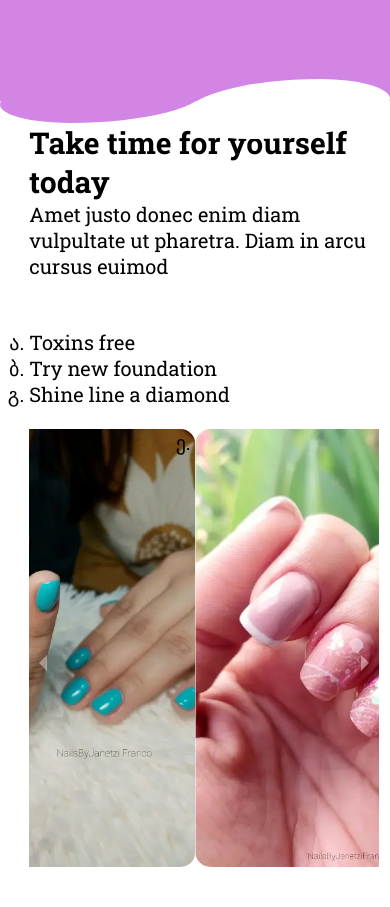
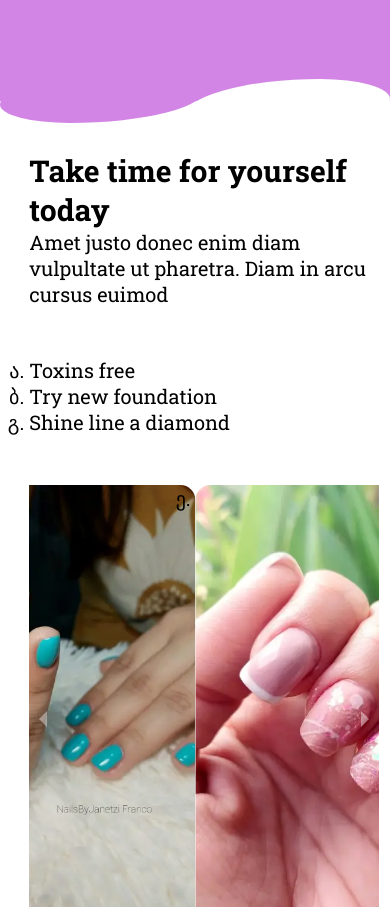
Before and after one commit to lamc305/Janef-Nails, a React (Vite) app: page / in a window 390 px wide. Shown: the part 1093-2000 px from the top of the page. Built offline with nearby package versions, Linux system fonts and the light colour scheme.

Commit message:
fix responsive design and de width of the carrusel

```diff
--- a/src/components/AboutMe/aboutMeStyles.css
+++ b/src/components/AboutMe/aboutMeStyles.css
@@ -2,12 +2,12 @@
 	max-height: 900px;
 	min-height: 100vh;
 	min-width: 100%;
-  background-color: #FEFFFE;
+	background-color: #fefffe;
 	display: flex;
 	justify-content: center;
 	align-items: center;
-  position: relative;
 }
+
 
 .aboutMe__container {
 	display: grid;
@@ -22,6 +22,12 @@
 	justify-content: center;
 	align-items: flex-start;
 	flex-direction: column;
+}
+
+@media (max-width: 768px) {
+	.aboutMe__containerText {
+		margin-top: 100px;
+	}
 }
 
 .aboutMe__container h2 {
@@ -51,7 +57,7 @@
 	left: 0;
 	width: 100%;
 	height: 20%;
-  background: #F2ECE9;
+	background: #f2ece9;
 	z-index: 0;
 	transform: skewY(2deg);
 	transform-origin: top right;
@@ -61,15 +67,22 @@
 	margin: 0 auto;
 }
 
-.img__carrusel{
+@media (max-width: 768px) {
+	.aboutMe_containerCarrusel {
+		margin: 50px auto;
+		padding-bottom: 150px;
+	}
+}
+
+.img__carrusel {
 	border-radius: 15px;
 }
 
 @media screen and (max-width: 720px) {
-  .aboutMe__container{
-    margin-top: 100px;
+	.aboutMe__container {
 		grid-template-columns: none;
 		grid-template-rows: 1fr 1fr;
 		margin-bottom: 100px;
+		padding-top: 0;
 	}
 }
--- a/src/components/Header/headerStyles.css
+++ b/src/components/Header/headerStyles.css
@@ -40,10 +40,6 @@
   /* Internet Explorer/Edge */
 }
 
-.header nav ul li:nth-child(2){
-  flex: .1;
-  text-align: center;
-}
 
 .header nav ul li:nth-child(3){
   flex: .1;
```
Lines whose indentation alone changed are shown as unchanged.
